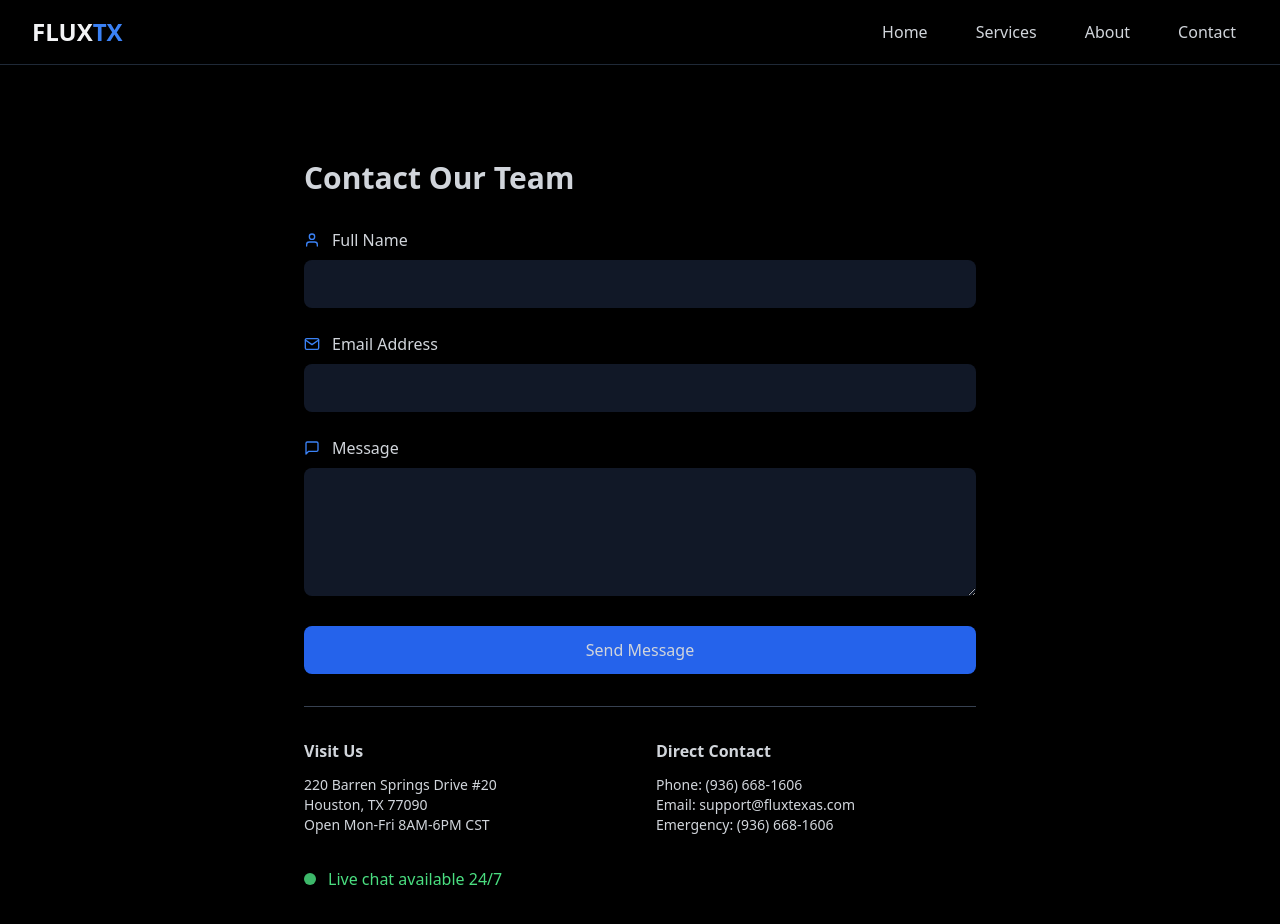
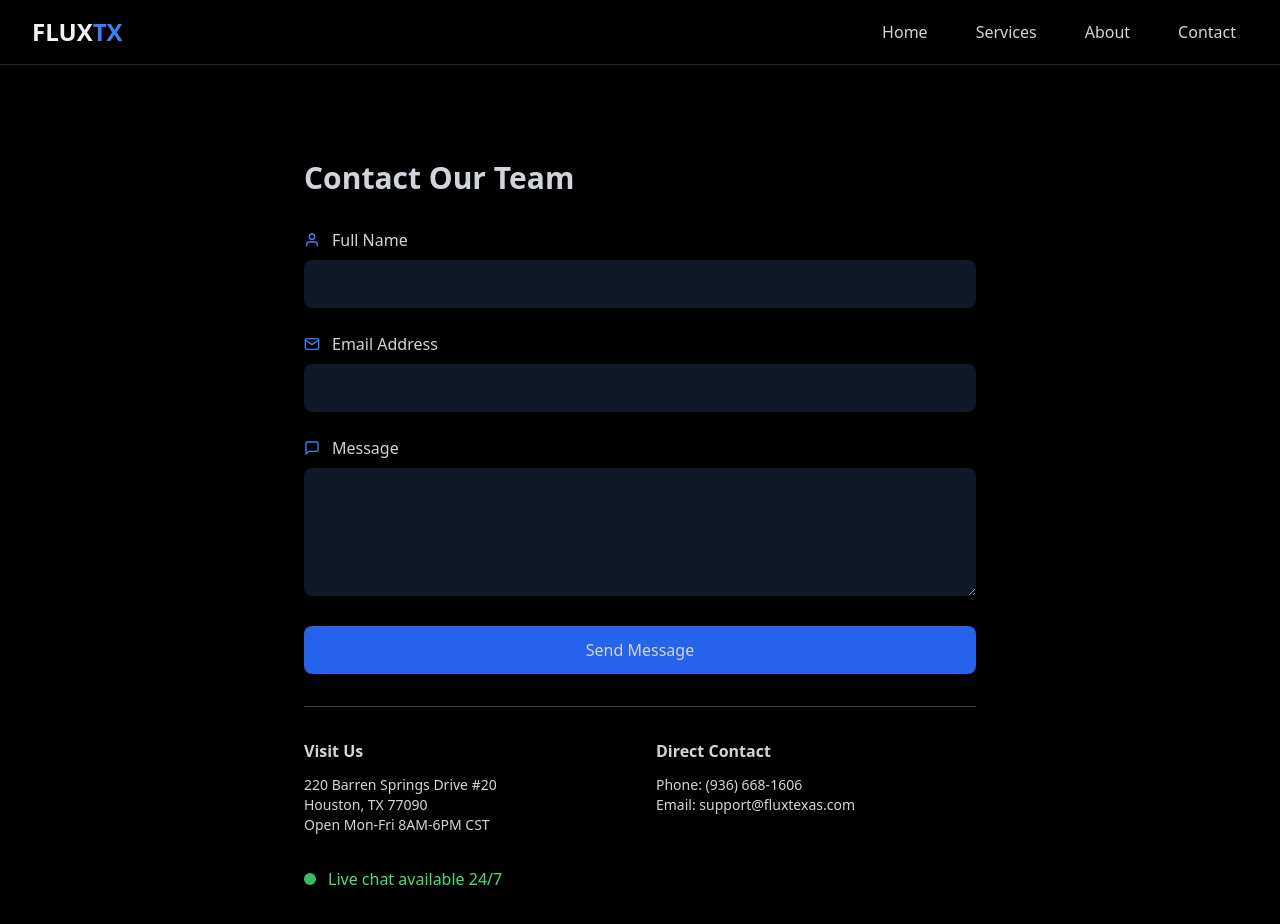
Before and after one commit to Cabezlea/FluxWebsite, a React (Create React App) app: page /contact in a window 1280 px wide. Shown: the top 924 px of the page. Built offline with nearby package versions, Linux system fonts and the light colour scheme.

Commit message:
Contact adjustment

```diff
--- a/src/pages/Contact.js
+++ b/src/pages/Contact.js
@@ -86,7 +86,6 @@ const Contact = () => {
                                 <p className="text-sm">
                                     Phone: (936) 668-1606<br/>
                                     Email: support@fluxtexas.com<br/>
-                                    Emergency: (936) 668-1606
                                 </p>
                             </div>
                         </div>
```
